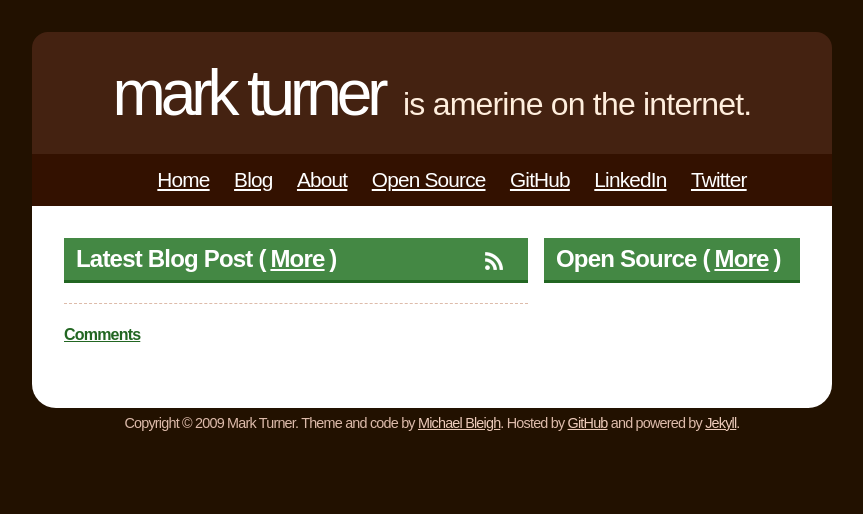
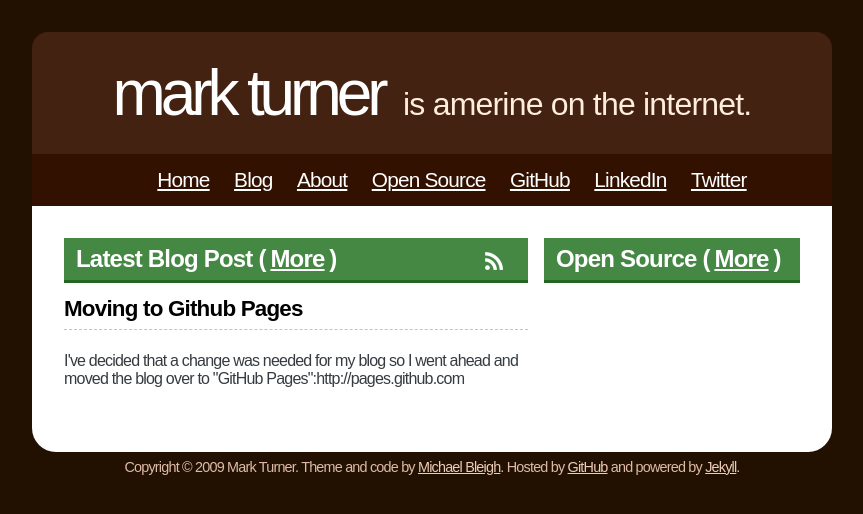
Before and after one commit to amerine/amerine.github.com, a Jekyll site: the page built from index.html, in a window 1280 px wide. Shown: the top 514 px of the page, without its empty margins (208-1071 px from the left). Built offline with Jekyll 4.4.1, drawn with Linux system fonts in a browser that asks for light colours.

Commit message:
Removed the final disqus link. Created first post.

```diff
--- /dev/null
+++ b/_posts/2009-07-24-Moving-To-Github-Pages.html
@@ -0,0 +1,5 @@
+---
+layout: post
+title: Moving to Github Pages
+---
+I've decided that a change was needed for my blog so I went ahead and moved the blog over to "GitHub Pages":http://pages.github.com
--- a/index.html
+++ b/index.html
@@ -9,7 +9,6 @@ title: Mark Turner on the Internet
   <div class='post'>
     <h1><a href='{{site.posts.first.url}}'>{{site.posts.first.title}}</a></h1>
     <div class='body'>{{ site.posts.first.content }}</div>
-    <a href='{{site.posts.first.url}}#disqus_thread'>Comments</a>
   </div>
 </div>
 <div class='home_box' id='home_right'>
```
